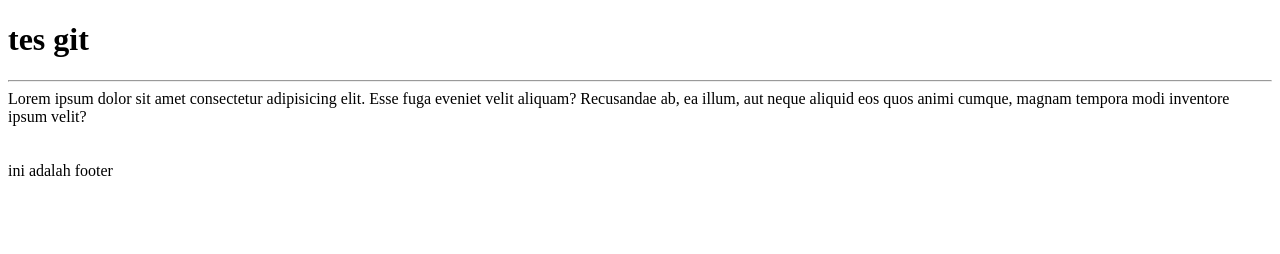
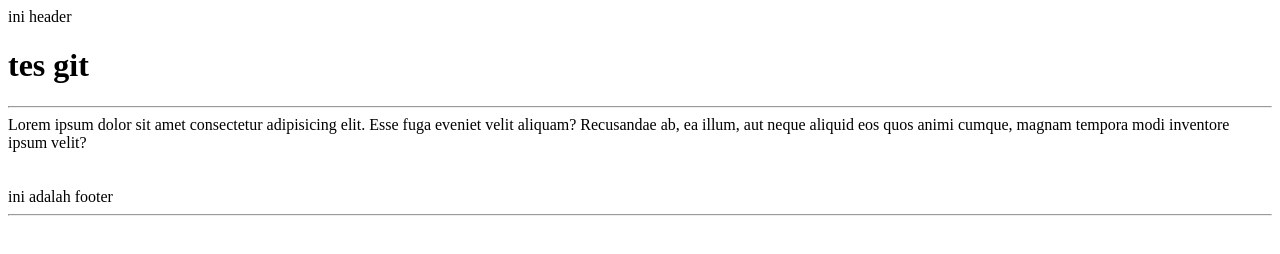
Before and after one commit to clintonunjjj/CompanyProfile, a plain HTML site: page index.html in a window 1280 px wide. Drawn offline with Linux system fonts and the light colour scheme.

Commit message:
perubahan index.html

```diff
--- a/index.html
+++ b/index.html
@@ -4,6 +4,7 @@
     <meta charset="UTF-8">
     <meta name="viewport" content="width=device-width, initial-scale=1.0">
     <title>tes git</title>
+    <header>ini header</header>
 
 </head>
 <h1>tes git</h1>
@@ -14,5 +15,6 @@
     <br>
     <br>
 <footer>ini adalah footer</footer>
+<hr>
 </body>
 </html>
```
